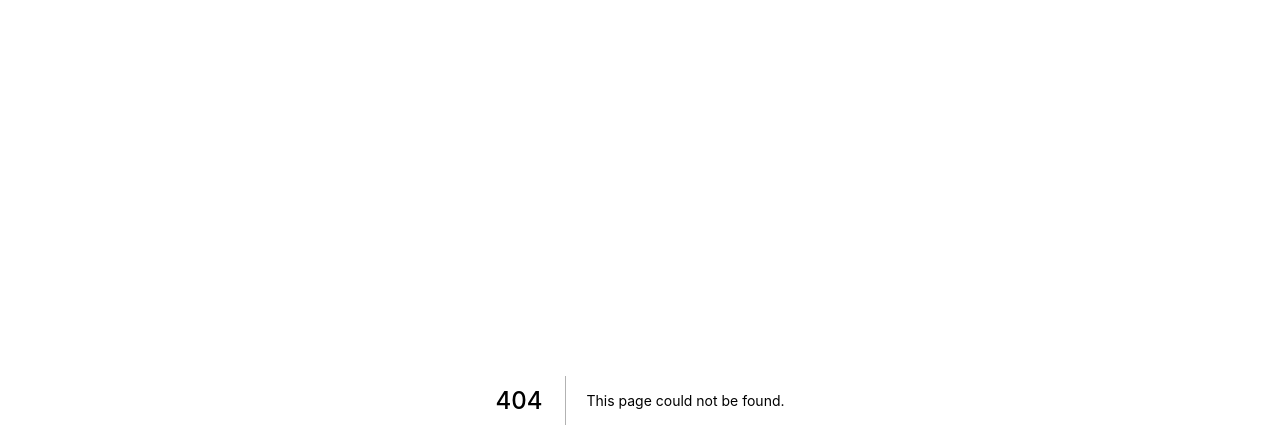
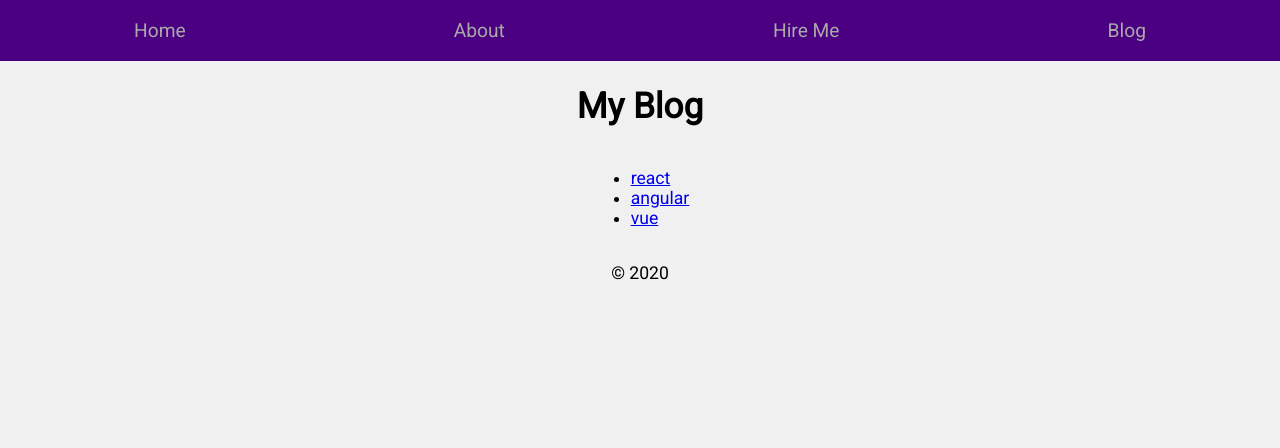
Before and after one commit to domainio/next-portfolio, a Next.js app: page /blog in a window 1280 px wide. Before the commit this address had no page. Shown: the top 448 px of the page. Built offline with nearby package versions, Linux system fonts and the light colour scheme; a small style sheet from the web is missing.

Commit message:
Dynamic pages with query-parameters

```diff
--- a/componentns/Layout.js
+++ b/componentns/Layout.js
@@ -22,9 +22,10 @@ Router.onROuteChangeError = (url) => {
 const Layout = ({ children, title }) => (
   <div className="root">
     <header>
-      <Link href="/">Home</Link>
-      <Link href="/about">About</Link>
-      <Link href="/hireme">Hire Me</Link>
+      <Link href="/"><a>Home</a></Link>
+      <Link href="/about"><a>About</a></Link>
+      <Link href="/hireme"><a>Hire Me</a></Link>
+      <Link href="/blog"><a>Blog</a></Link>
     </header>
     <h1>{title}</h1>
     <div>{children}</div>
--- a/pages/about.js
+++ b/pages/about.js
@@ -17,7 +17,7 @@ const About = ({ user, statusCode }) => {
 }
 
 About.getInitialProps = async () => {
-  const res = await fetch('https://api.github.com/users/domainio2xx');
+  const res = await fetch('https://api.github.com/users/domainio');
   const statusCode = res.status > 200 ? res.status : false;
   const user = await res.json();
   return {
--- /dev/null
+++ b/pages/blog.js
@@ -0,0 +1,24 @@
+import Layout from '../componentns/Layout';
+import Link from 'next/link';
+
+const PostLink = ({title}) => (
+  <li>
+    <Link href={`/post?title=${title}`}>
+      <a>{title}</a>
+    </Link>
+  </li>
+);
+
+const BlogPage = () => {
+  return (
+    <Layout title="My Blog">
+      <ul>
+        <PostLink title="react" />
+        <PostLink title="angular" />
+        <PostLink title="vue" />
+      </ul>
+    </Layout>
+  )
+};
+
+export default BlogPage;
```
Also changed, not shown: pages/post.js (added, +13 -0 lines).
